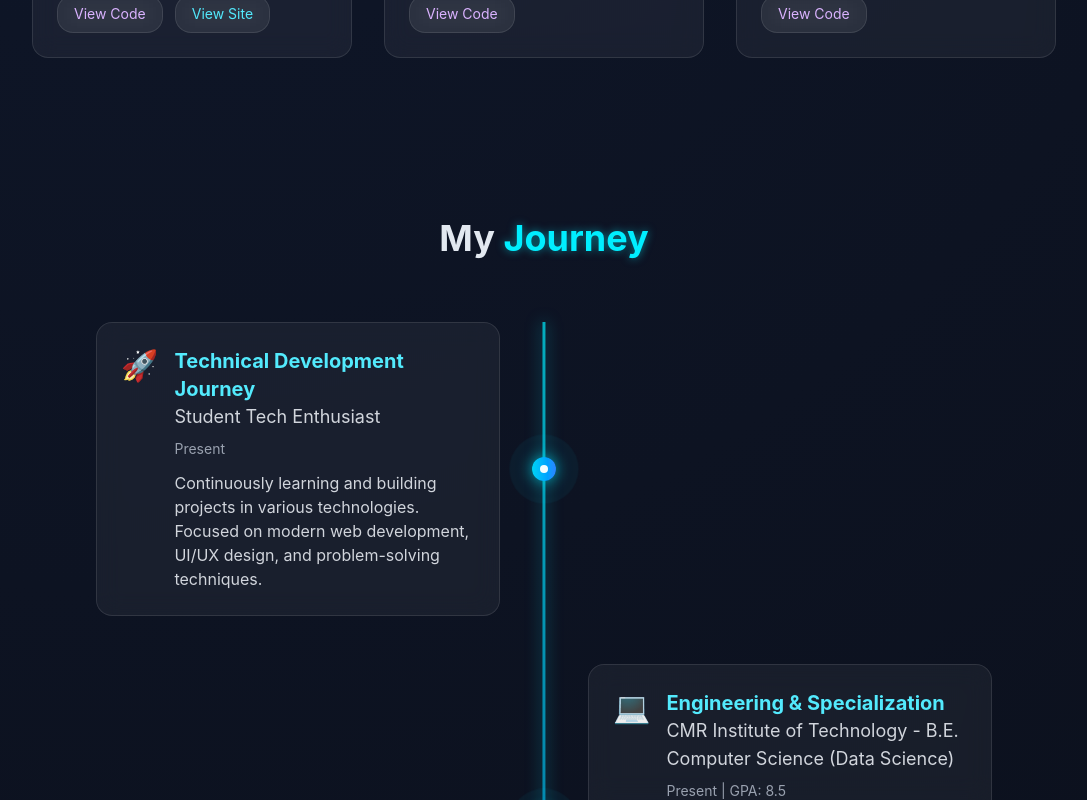
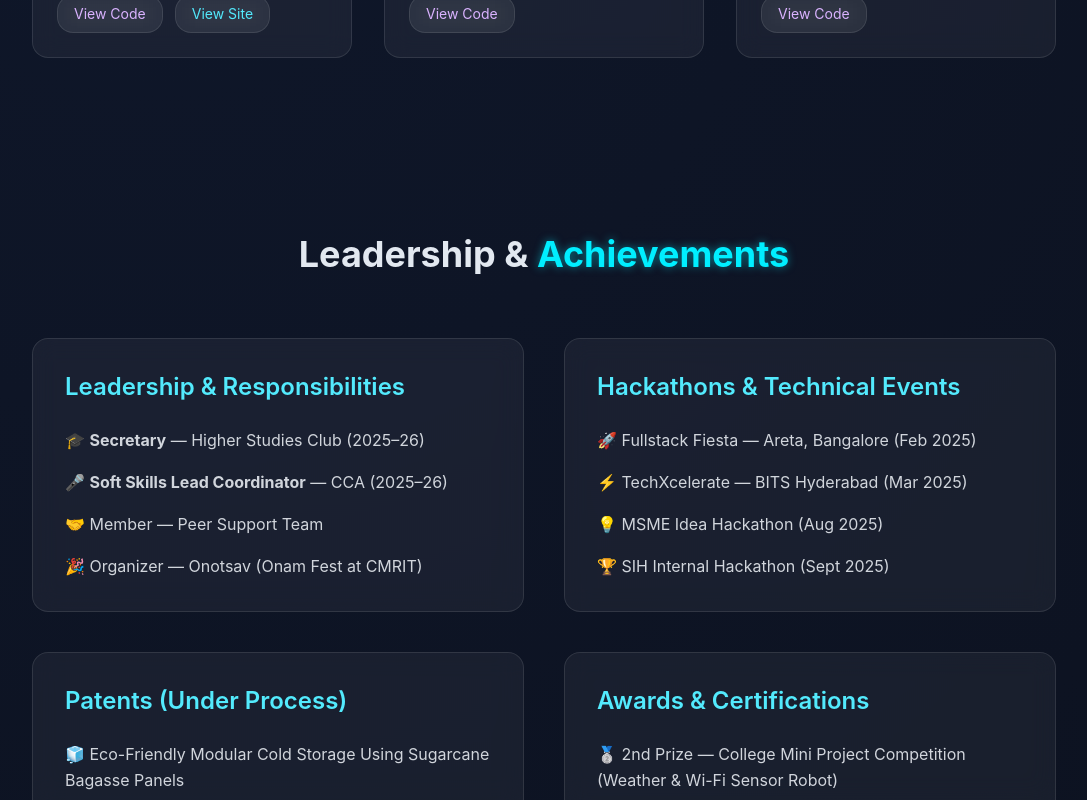
Before and after one commit to Barath-s-05/Portfolio, a Next.js app: page / in a window 1280 px wide. Shown: the part 2000-2800 px from the top of the page, without its empty margins (96-1183 px from the left). Built offline with nearby package versions, Linux system fonts and the light colour scheme.

Commit message:
Added Leadership, Hackathons & Achievements section

```diff
--- /dev/null
+++ b/app/components/Achievements.tsx
@@ -0,0 +1,90 @@
+"use client";
+
+import { motion } from "framer-motion";
+
+const Achievements = () => {
+  return (
+    <section id="achievements" className="py-24 px-8 md:px-16 lg:px-32 relative">
+      <div className="max-w-6xl mx-auto">
+
+        {/* Section Title */}
+        <motion.h2
+          className="text-4xl font-bold mb-16 text-center"
+          initial={{ opacity: 0, y: -20 }}
+          whileInView={{ opacity: 1, y: 0 }}
+          viewport={{ once: true }}
+        >
+          Leadership & <span className="neon-text">Achievements</span>
+        </motion.h2>
+
+        <div className="grid md:grid-cols-2 gap-10">
+
+          {/* Leadership & Responsibilities */}
+          <motion.div
+            className="glass p-8 rounded-3xl border border-cyan-500/20 glass-hover"
+            initial={{ opacity: 0, x: -40 }}
+            whileInView={{ opacity: 1, x: 0 }}
+            viewport={{ once: true }}
+          >
+            <h3 className="text-2xl font-semibold text-cyan-300 mb-6">Leadership & Responsibilities</h3>
+            <ul className="space-y-4 text-gray-300 leading-relaxed">
+              <li>🎓 <strong>Secretary</strong> — Higher Studies Club (2025–26)</li>
+              <li>🎤 <strong>Soft Skills Lead Coordinator</strong> — CCA (2025–26)</li>
+              <li>🤝 Member — Peer Support Team</li>
+              <li>🎉 Organizer — Onotsav (Onam Fest at CMRIT)</li>
+            </ul>
+          </motion.div>
+
+          {/* Hackathons & Technical Events */}
+          <motion.div
+            className="glass p-8 rounded-3xl border border-cyan-500/20 glass-hover"
+            initial={{ opacity: 0, x: 40 }}
+            whileInView={{ opacity: 1, x: 0 }}
+            viewport={{ once: true }}
+          >
+            <h3 className="text-2xl font-semibold text-cyan-300 mb-6">Hackathons & Technical Events</h3>
+            <ul className="space-y-4 text-gray-300 leading-relaxed">
+              <li>🚀 Fullstack Fiesta — Areta, Bangalore (Feb 2025)</li>
+              <li>⚡ TechXcelerate — BITS Hyderabad (Mar 2025)</li>
+              <li>💡 MSME Idea Hackathon (Aug 2025)</li>
+              <li>🏆 SIH Internal Hackathon (Sept 2025)</li>
+            </ul>
+          </motion.div>
+
+          {/* Patents */}
+          <motion.div
+            className="glass p-8 rounded-3xl border border-cyan-500/20 glass-hover"
+            initial={{ opacity: 0, x: -40 }}
+            whileInView={{ opacity: 1, x: 0 }}
+            viewport={{ once: true }}
+          >
+            <h3 className="text-2xl font-semibold text-cyan-300 mb-6">Patents (Under Process)</h3>
+            <ul className="space-y-4 text-gray-300 leading-relaxed">
+              <li>🧊 Eco-Friendly Modular Cold Storage Using Sugarcane Bagasse Panels</li>
+              <li>🔔 Smart Reminder Keychain with Mobile Checklist Vibration Alerts</li>
+            </ul>
+          </motion.div>
+
+          {/* Awards & Certifications */}
+          <motion.div
+            className="glass p-8 rounded-3xl border border-cyan-500/20 glass-hover"
+            initial={{ opacity: 0, x: 40 }}
+            whileInView={{ opacity: 1, x: 0 }}
+            viewport={{ once: true }}
+          >
+            <h3 className="text-2xl font-semibold text-cyan-300 mb-6">Awards & Certifications</h3>
+            <ul className="space-y-4 text-gray-300 leading-relaxed">
+              <li>🥈 2nd Prize — College Mini Project Competition (Weather & Wi-Fi Sensor Robot)</li>
+              <li>📜 Database & SQL for Data Science with Python</li>
+              <li>📘 Divide & Conquer Algorithms</li>
+              <li>🐍 Python Programming Certifications</li>
+            </ul>
+          </motion.div>
+
+        </div>
+      </div>
+    </section>
+  );
+};
+
+export default Achievements;
--- a/app/page.tsx
+++ b/app/page.tsx
@@ -7,11 +7,14 @@ import { motion } from "framer-motion";
 import Header from "@/app/components/Header";
 import About from "@/app/components/About";
 import Projects from "@/app/components/Projects";
+import Achievements from "./components/Achievements";
 import Experience from "@/app/components/Experience";
 import Contact from "@/app/components/Contact";
 import Footer from "@/app/components/ui/Footer";
 import CustomCursor from "@/app/components/ui/CustomCursor";
 import GlobalParticles from "@/app/components/ui/GlobalParticles";
+
+
 
 
 const HomePage = () => {
@@ -114,6 +117,7 @@ const HomePage = () => {
 
       <About />
       <Projects />
+      <Achievements />
       <Experience />
       <Contact />
       <Footer />
```
